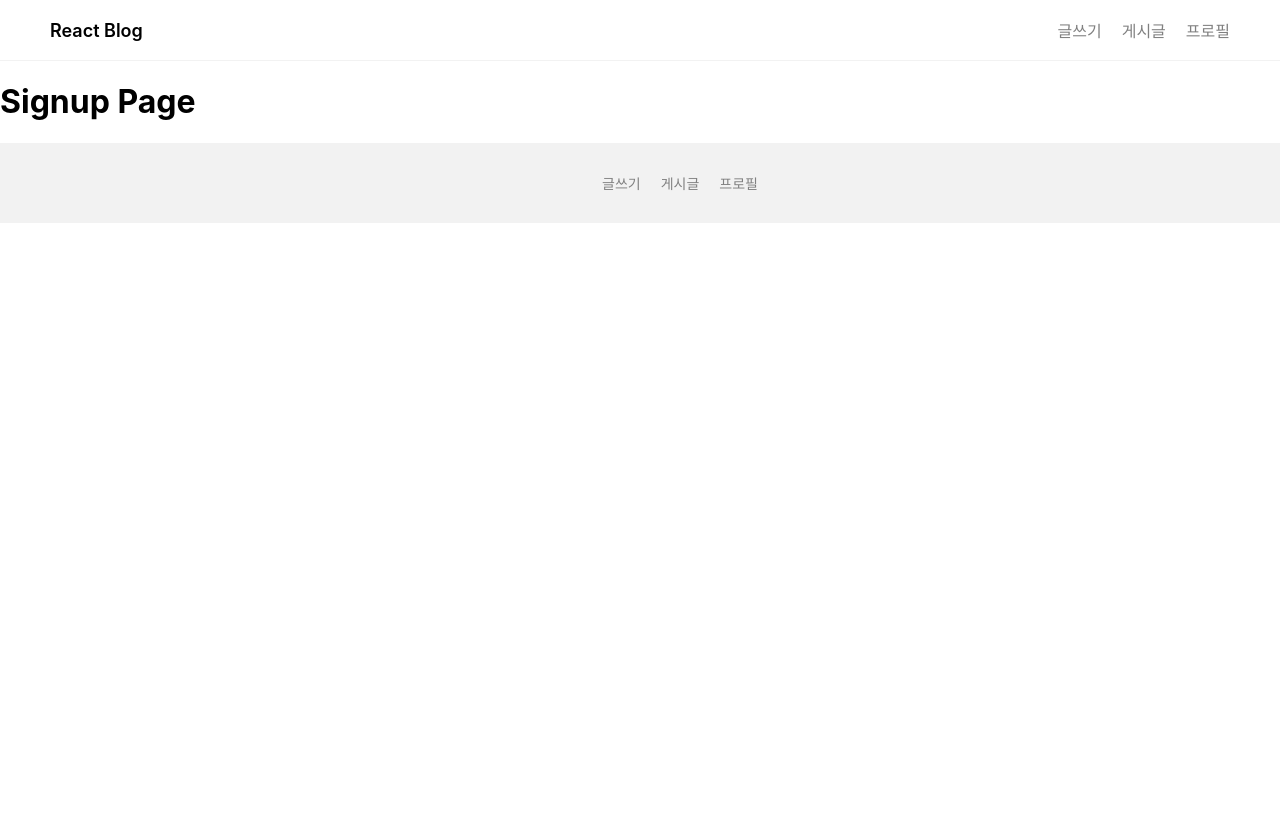
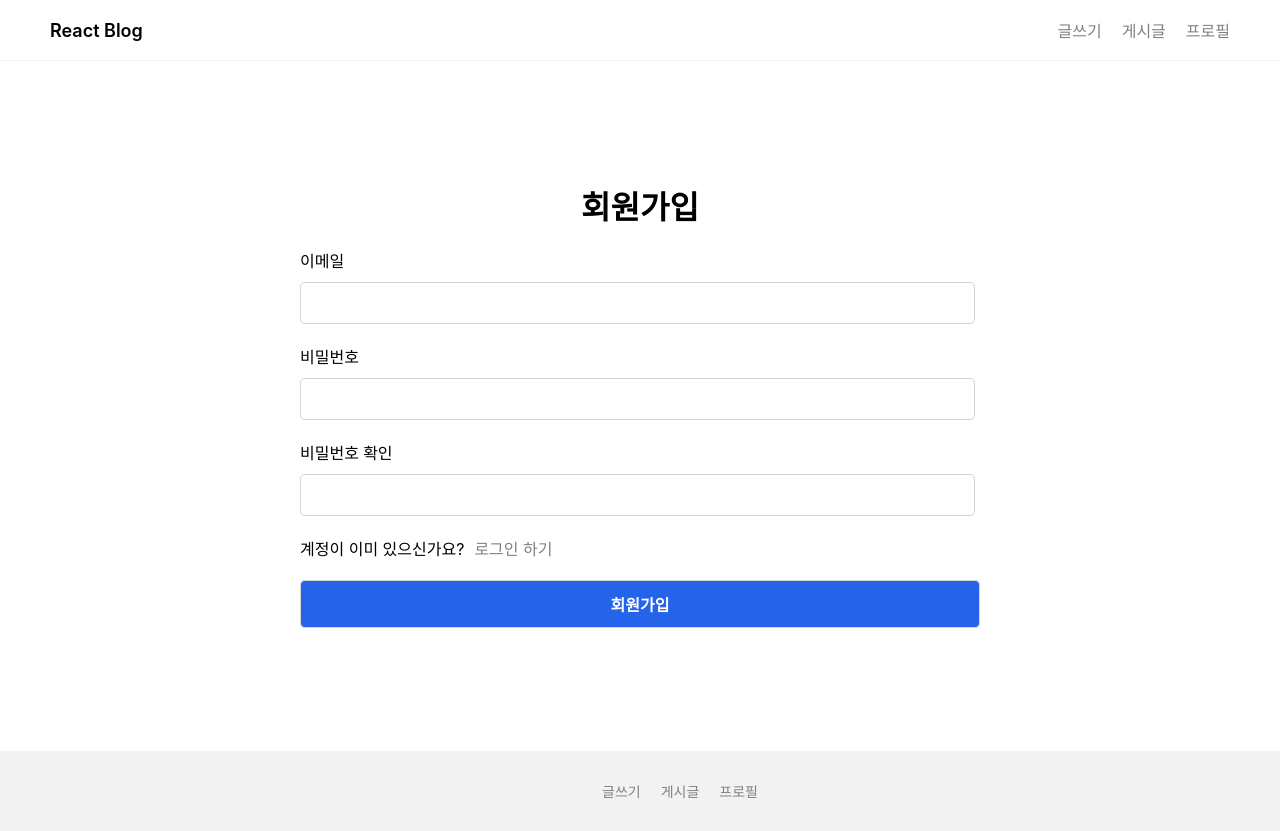
Before and after one commit to g-boram/blog-app, a React (Create React App) app: page /signup in a window 1280 px wide. Shown: the top 831 px of the page. Before the commit the page ends 800 px from the top, so only its background shows below. Built offline with nearby package versions, Linux system fonts and the light colour scheme.

Commit message:
#3-firebase 초기세팅
(1)-firebase 초기세팅
(2)-login / signup 페이지 구조잡기

```diff
--- a/package.json
+++ b/package.json
@@ -10,6 +10,7 @@
     "@types/node": "^16.7.13",
     "@types/react": "^18.0.0",
     "@types/react-dom": "^18.0.0",
+    "firebase": "^10.7.1",
     "react": "^18.2.0",
     "react-dom": "^18.2.0",
     "react-router-dom": "^6.21.0",
--- /dev/null
+++ b/src/components/LoginForm.tsx
@@ -0,0 +1,24 @@
+import { Link } from "react-router-dom";
+
+export default function LoginForm() {
+  return (
+    <form action="/post" method="POST" className="form form--lg">
+      <h1 className="form__title">로그인</h1>
+      <div className="form__block">
+        <label htmlFor="email">이메일</label>
+        <input type="email" name="email" id="email" required />
+      </div>
+      <div className="form__block">
+        <label htmlFor="password">비밀번호</label>
+        <input type="password" name="password" id="password" required />
+      </div>
+      <div className="form__block">
+        계정이 없으신가요?
+        <Link to="/signup" className="form__link">회원가입 하기</Link>
+      </div>
+      <div className="form__block">
+        <input type="submit" value="로그인" className="form__btn--submit" />
+      </div>
+    </form>
+  )
+}
--- /dev/null
+++ b/src/components/SignupForm.tsx
@@ -0,0 +1,28 @@
+import { Link } from "react-router-dom";
+
+export default function SignupForm() {
+  return (
+    <form action="/post" method="POST" className="form form--lg">
+      <h1 className="form__title">회원가입</h1>
+      <div className="form__block">
+        <label htmlFor="email">이메일</label>
+        <input type="email" name="email" id="email" required />
+      </div>
+      <div className="form__block">
+        <label htmlFor="password">비밀번호</label>
+        <input type="password" name="password" id="password" required />
+      </div>
+      <div className="form__block">
+        <label htmlFor="password_confirm">비밀번호 확인</label>
+        <input type="password" name="password_confirm" id="password_confirm" required />
+      </div>
+      <div className="form__block">
+        계정이 이미 있으신가요?
+        <Link to="/login" className="form__link">로그인 하기</Link>
+      </div>
+      <div className="form__block">
+        <input type="submit" value="회원가입" className="form__btn--submit" />
+      </div>
+    </form>
+  )
+}
--- a/src/index.tsx
+++ b/src/index.tsx
@@ -3,6 +3,7 @@
 import './index.css';
 import App from './App';
 import { BrowserRouter as Router } from 'react-router-dom';
+
 
 const root = ReactDOM.createRoot(
   document.getElementById('root') as HTMLElement
--- a/src/pages/login/index.tsx
+++ b/src/pages/login/index.tsx
@@ -1,5 +1,7 @@
+import LoginForm from "components/LoginForm";
+
 export default function LoginPage(){
   return(
-    <h1>LoginPage</h1>
+    <LoginForm />
   )
 }
--- a/src/pages/signup/index.tsx
+++ b/src/pages/signup/index.tsx
@@ -1,5 +1,7 @@
+import SignupForm from "components/SignupForm";
+
 export default function SignupPage(){
   return(
-    <h1>Signup Page</h1>
+    <SignupForm />
   )
 }
--- a/tsconfig.json
+++ b/tsconfig.json
@@ -24,6 +24,7 @@
   "include": ["src"],
   "path": {
     "pages/*": ["pages/*"],
-    "components/*": ["components/*"]
+    "components/*": ["components/*"],
+    "firebaseApp/*": ["firebaseApp/*"]
   }
 }
```
Also changed, not shown: src/firebaseApp.ts (added, +16 -0 lines), 2 other files (tests, documents, lock files or other folders).
